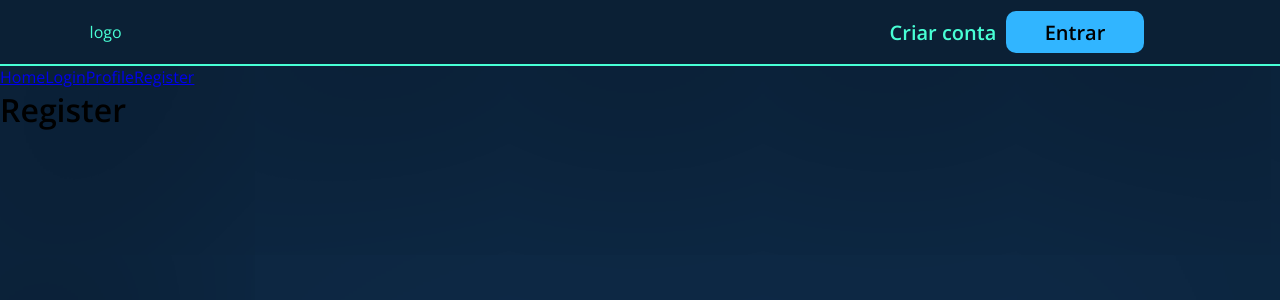
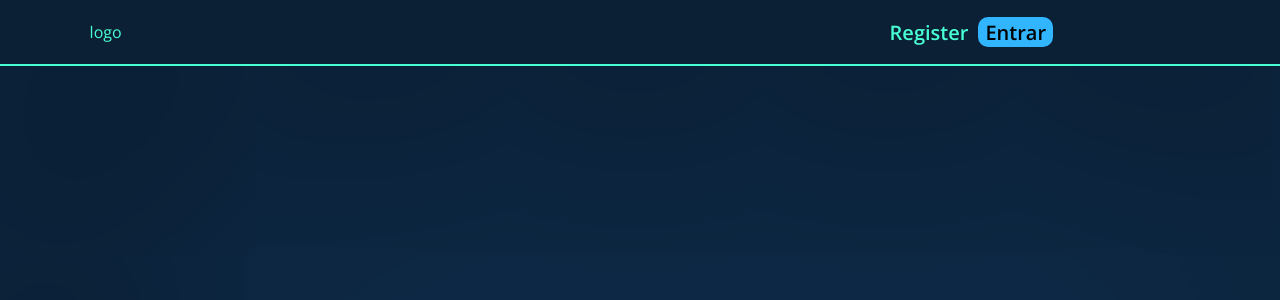
Before and after one commit to MatheusLMallmann/LearnCodeQuest, a React (Create React App) app in the folder learncodequest/: page /Register in a window 1280 px wide. Shown: the top 300 px of the page. Built offline with nearby package versions, Linux system fonts and the light colour scheme; a web font is replaced by a local one.

Commit message:
criado navbar, falta saber como troca a tela

```diff
--- a/learncodequest/src/App.js
+++ b/learncodequest/src/App.js
@@ -1,5 +1,5 @@
 import React from 'react';
-import { BrowserRouter as Router, Routes, Route, Link } from 'react-router-dom';
+import { BrowserRouter as Router, Routes, Route } from 'react-router-dom';
 import Home from './components/pages/Home'
 import Login from './components/pages/Login'
 import Profile from './components/pages/Profile'
@@ -11,21 +11,13 @@
 
 function App() {
   return (
-      <Router>
-        <Navbar/>
-        <div>
-          <Link to ='/'>Home</Link>
-          <Link to ='/Login'>Login</Link>
-          <Link to ='/Profile'>Profile</Link>
-          <Link to ='/Register'>Register</Link>
-        </div>
-        <Routes>
-          <Route path='/' element= {<Home/>}/>
-          <Route path='/Login' element= {<Login/>}/>
-          <Route path='/Profile' element= {<Profile/>}/>
-          <Route path='/Register' element= {<Register/>}/>
-        </Routes>
-      </Router>
+    <Router>
+      <Navbar/>
+      <Routes>
+          <Route exact path="/Login" component={Login} />
+          <Route exact path="/Register" component={Register} />
+      </Routes>
+    </Router>
   );
 }
 
--- a/learncodequest/src/components/layout/navbar.js
+++ b/learncodequest/src/components/layout/navbar.js
@@ -1,15 +1,23 @@
 import './Navbar-module.css';
+import React, {useState} from 'react';
+import { NavLink } from 'react-router-dom';
 
 function Navbar(){
     return (
-        <div className="header">
-            <p className = "header-font">logo</p>
+        <nav className="header">
 
-            <div className="register-buttons">
-                <button className="header-criar-conta">Criar conta</button>
-                <button className="header-entrar">Entrar</button>
-            </div>
-        </div>
+                <p className = "header-font">logo</p>
+
+                <div className="register-buttons">
+                    <NavLink to = "/Register" >
+                       <button className="header-criar-conta">Register</button>
+                    </NavLink>
+                    <NavLink to = "/Login" >
+                       <button className="header-entrar">Entrar</button>
+                    </NavLink>
+                </div>
+
+        </nav>
     );
 }
 
--- a/learncodequest/src/components/pages/Register.js
+++ b/learncodequest/src/components/pages/Register.js
@@ -1,8 +1,8 @@
 
 function Register(){
     return (
-        <div>
-            <h1>Register</h1>
+        <div className="RegisterScreen">
+            <h1 className="font">Register</h1>
         </div>
     )
 }
```
Also changed, not shown: learncodequest/src/components/pages/Register-module.css (added, +9 -0 lines).
